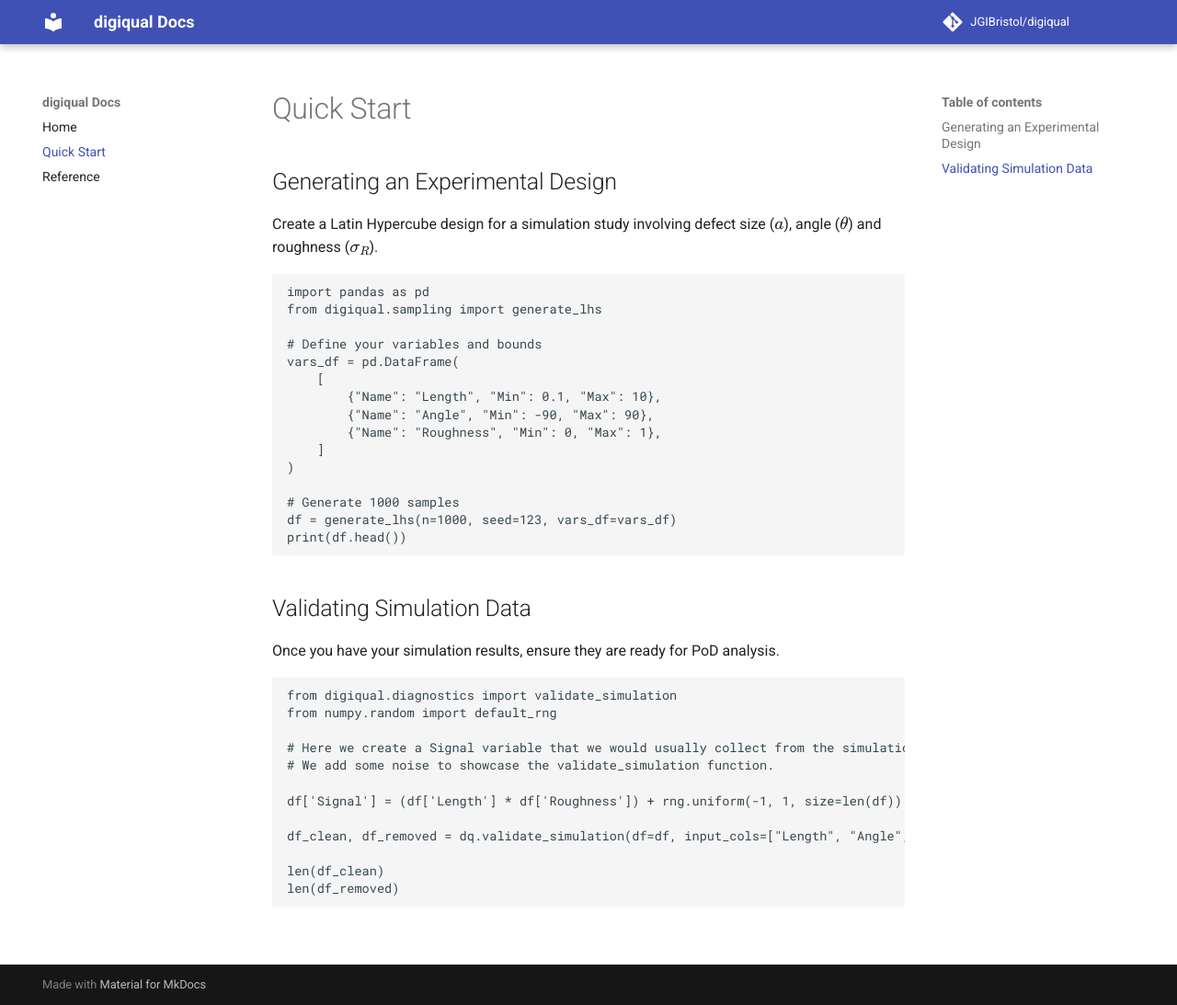
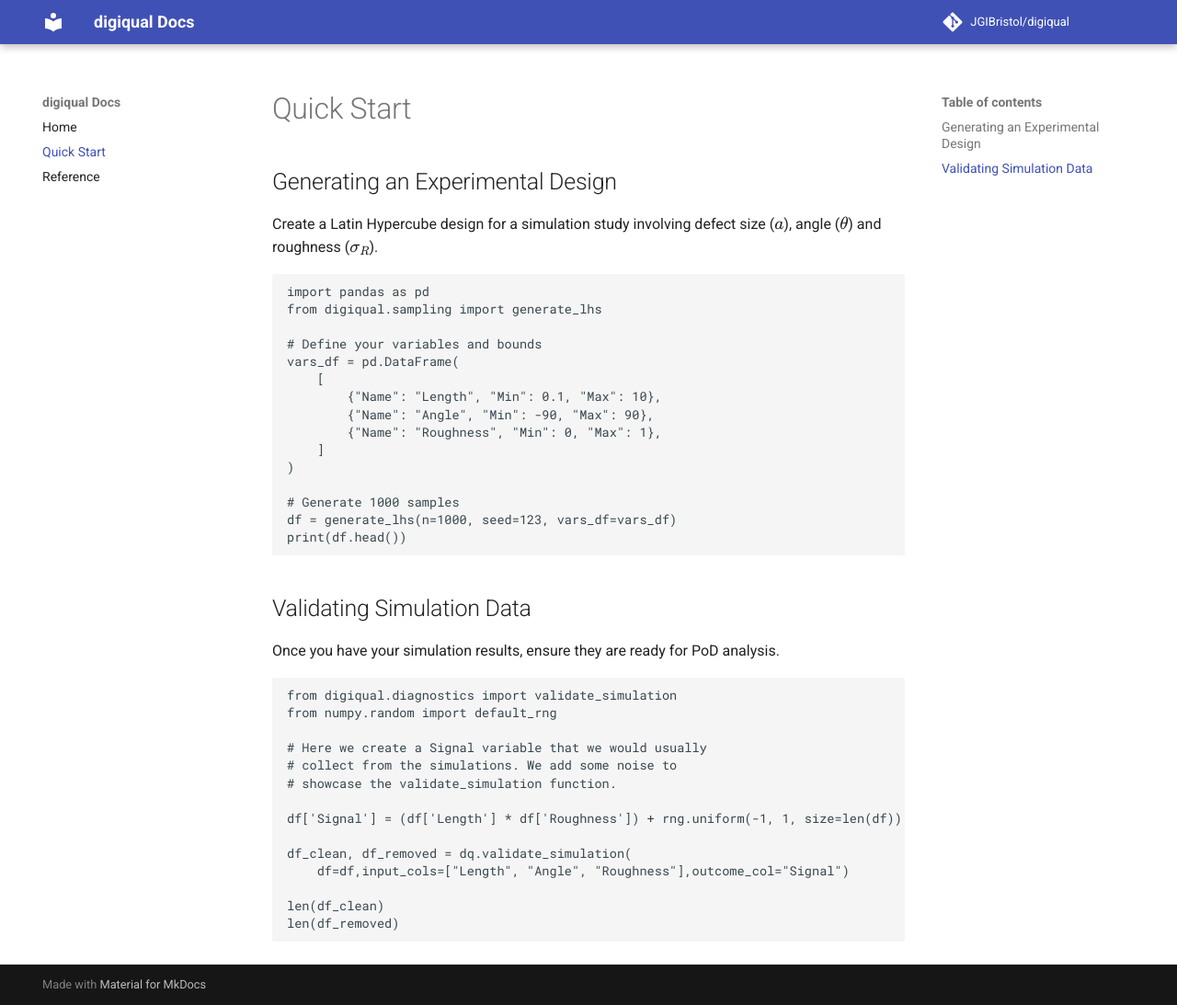
Before and after one commit to JGIBristol/digiqual, an MkDocs documentation site: the page built from docs/quick_start.md, in a window 1280 px wide and 1093 px high. Shown: the whole window at 92% size. Built offline with MkDocs 1.6.1 and Material for MkDocs 9.7.7, drawn with Linux system fonts in a browser that asks for light colours; comment, search, counter and statistics services are not loaded.

```diff
--- a/docs/quick_start.md
+++ b/docs/quick_start.md
@@ -30,12 +30,14 @@ Once you have your simulation results, ensure they are ready for PoD analysis.
 from digiqual.diagnostics import validate_simulation
 from numpy.random import default_rng
 
-# Here we create a Signal variable that we would usually collect from the simulations.
-# We add some noise to showcase the validate_simulation function.
+# Here we create a Signal variable that we would usually
+# collect from the simulations. We add some noise to
+# showcase the validate_simulation function.
 
 df['Signal'] = (df['Length'] * df['Roughness']) + rng.uniform(-1, 1, size=len(df))
 
-df_clean, df_removed = dq.validate_simulation(df=df, input_cols=["Length", "Angle", "Roughness"], outcome_col="Signal")
+df_clean, df_removed = dq.validate_simulation(
+    df=df,input_cols=["Length", "Angle", "Roughness"],outcome_col="Signal")
 
 len(df_clean)
 len(df_removed)
```
